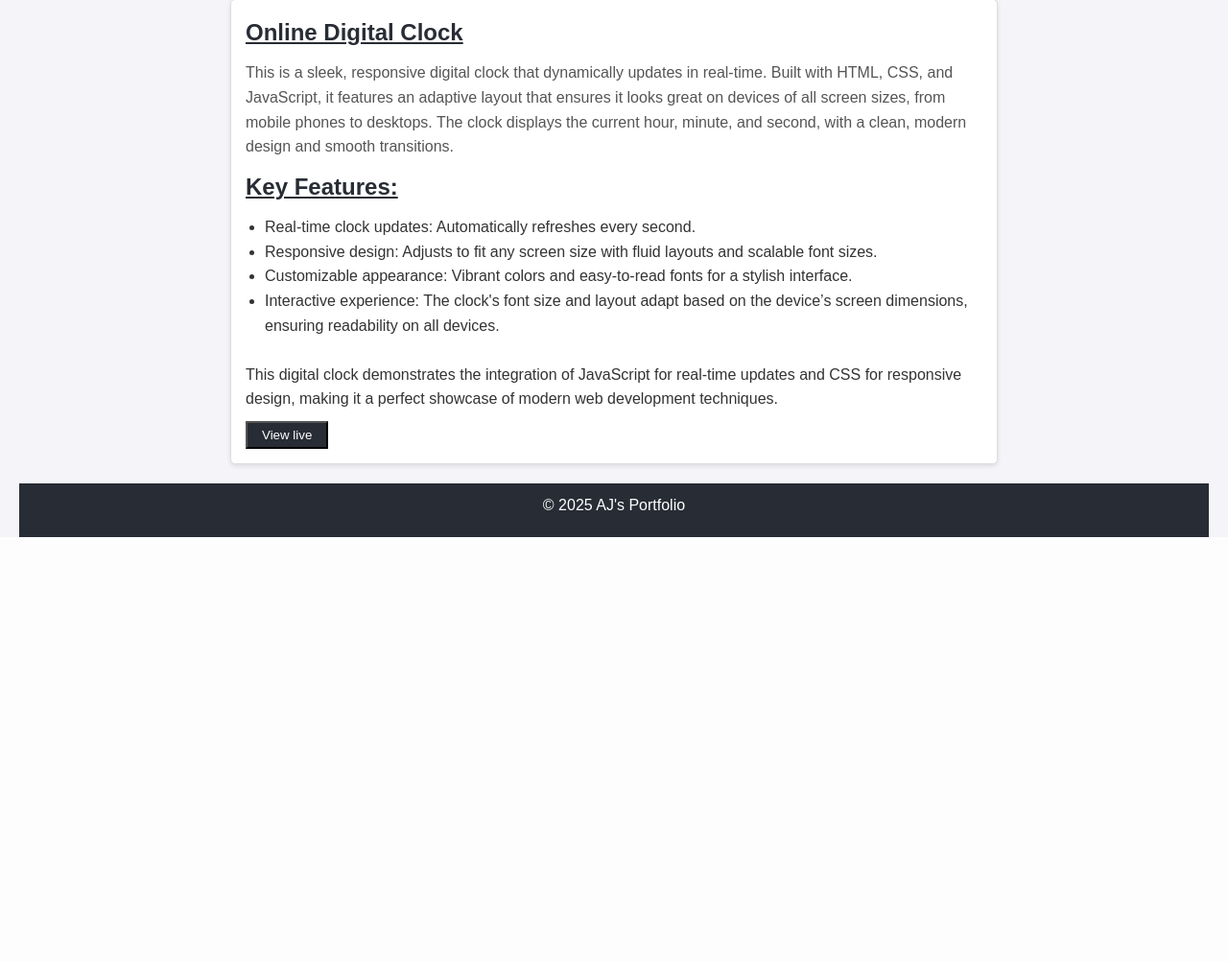
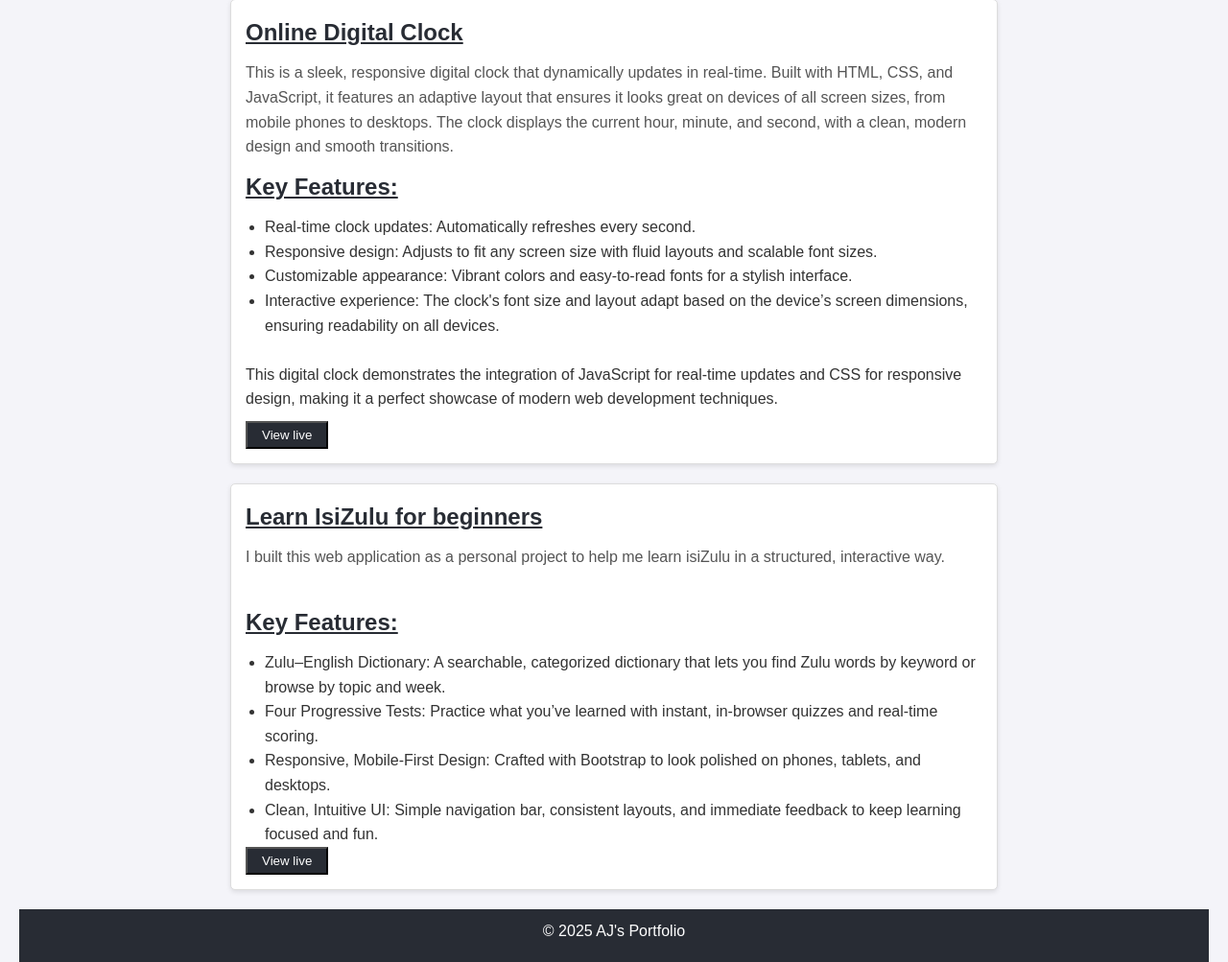
Before and after one commit to thaiga123/portfolio, a Flask app: page / in a window 1280 px wide. Shown: the part 863-1866 px from the top of the page at 96% size. Before the commit the page ends 1423 px from the top, so only its background shows below. Run offline with Flask 3, Linux system fonts and the light colour scheme.

Commit message:
Update index.html

```diff
--- a/templates/index.html
+++ b/templates/index.html
@@ -136,6 +136,24 @@ ul{
                 <button>View live</button>
             </a>
         </article>
+
+        <article class="project">
+            <h2>Learn IsiZulu for beginners</h2>
+            <p>I built this web application as a personal project to help me learn isiZulu in a structured, interactive way.</p>
+
+            <br><h2>Key Features:</h2>
+
+            <ul>
+                <li>Zulu–English Dictionary: A searchable, categorized dictionary that lets you find Zulu words by keyword or browse by topic and week.</li>
+                <li>Four Progressive Tests: Practice what you’ve learned with instant, in-browser quizzes and real-time scoring.</li>
+                <li>Responsive, Mobile-First Design: Crafted with Bootstrap to look polished on phones, tablets, and desktops.</li>
+                <li>Clean, Intuitive UI: Simple navigation bar, consistent layouts, and immediate feedback to keep learning focused and fun.</li>
+            </ul>
+
+            <a href="https://learnisizulu.onrender.com">
+                <button>View live</button>
+            </a>
+        </article>
     </section>
 
     <footer class="footer">
```
